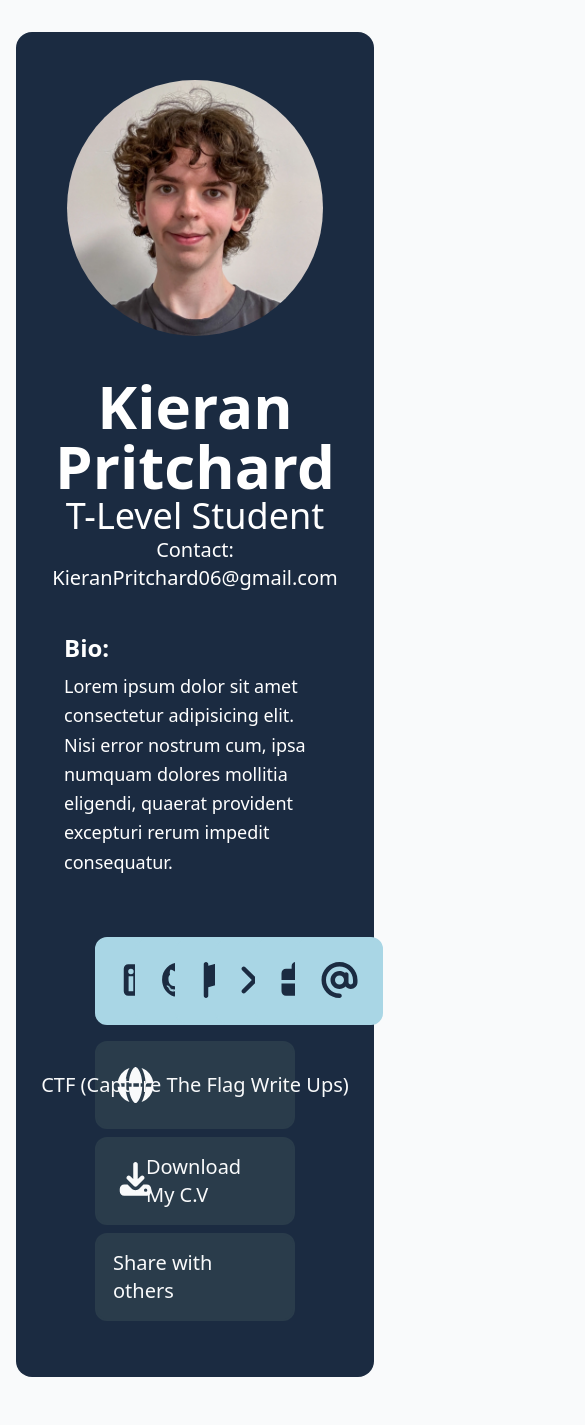
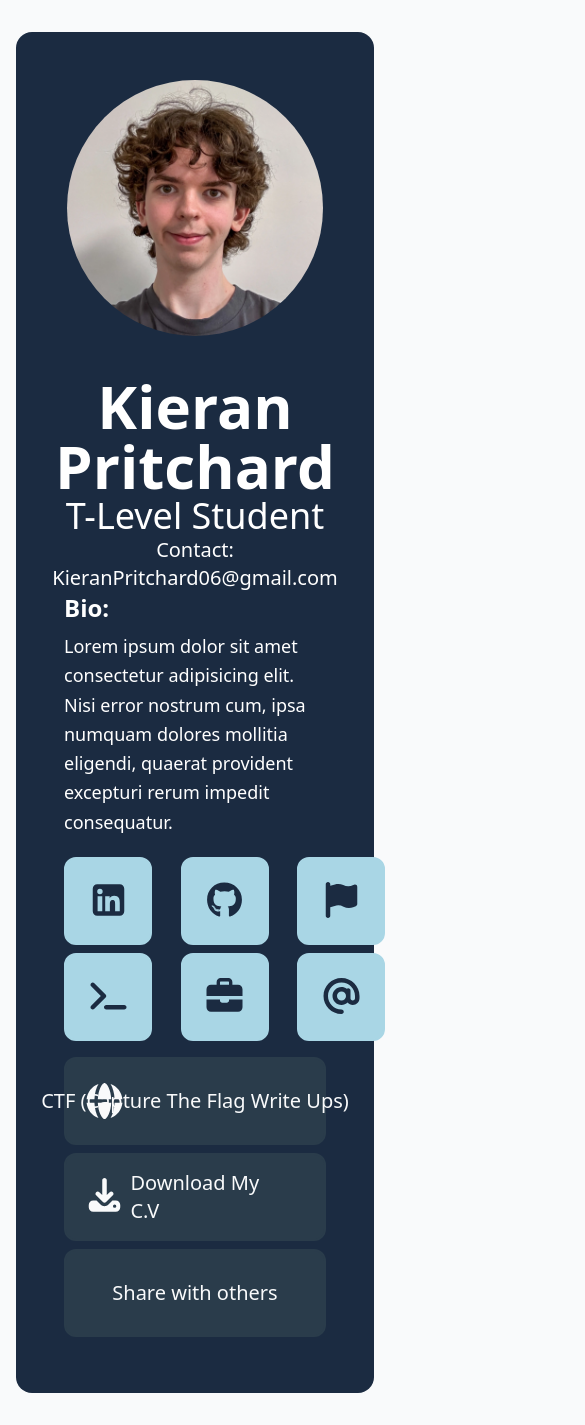
Before and after one commit to KieranPritchard/LinkNest, a React (Vite) app: page / in a window 390 px wide. Shown: the whole page, 585 px wide, since content can reach past the window. Built offline with nearby package versions, Linux system fonts and the light colour scheme.

Commit message:
added reponsive rows

```diff
--- a/src/App.jsx
+++ b/src/App.jsx
@@ -6,27 +6,31 @@
 import DownloadButton from './components/Buttons/DownloadButton'
 import LongButton from './components/Buttons/LongButton'
 import SmallButton from './components/Buttons/SmallButton'
+import ImageDropDownButton from './components/Buttons/ImageDropDownButton'
+
 // Imports for files
 import CV from '../src/assets/Kieran_Pritchard_C.V.pdf'
-import ImageDropDownButton from './components/Buttons/ImageDropDownButton'
 import ShareQRCode from '../src/assets/qr_code.webp'
 
 function App() {
-  return(
+  return (
     <>
       {/* Displays the background colour of the app */}
       <div className='min-h-screen dark:bg-[#0d1b2a] bg-[#f9fafb] py-4'>
-        {/* Wrapps the other components in a background component */}
+
+        {/* Wraps the other components in a background component */}
         <ContentBackground>
-          {/* Returns the personal vio and biography */}
+
+          {/* Returns the personal bio and biography */}
           <PersonalBio />
           <Biography />
+
           <div className='flex justify-center pt-5 gap-10'>
-            {/* Left Spacer */}
-            <div className="w-64 flex-shrink-0"></div>
+            {/* Left Spacer - Aligns with the image/spacer in components above */}
+            <div className="w-64 flex-shrink-0 hidden md:block"></div>
 
             {/* Content Section */}
-            <div className='flex-1 grid grid-cols-6 gap-x-10 gap-y-2'>
+            <div className='flex-1 grid grid-cols-3 md:grid-cols-6 gap-x-22 md:gap-x-10 gap-y-2'>
               <SmallButton icon={"Linkedin"} link={"https://www.linkedin.com/in/kieran-pritchard/"}/>
               <SmallButton icon={"Github"} link={"https://github.com/KieranPritchard"}/>
               <SmallButton icon={"Try Hack Me"} link={"https://tryhackme.com/p/OverFl0x"}/>
@@ -35,16 +39,17 @@
               <SmallButton icon={"Email"} link={"mailto:KieranPritchard06@gmail.com"}/>
 
               {/* This will now align perfectly with the edges of the buttons above */}
-              <div className='col-span-6'>
+              <div className='col-span-3 md:col-span-6'>
                   <LongButton text="CTF (Capture The Flag Write Ups)" link="https://kieranpritchard.github.io/CTF-Showcase/#/" icon="globe" />
                   <DownloadButton fileName={"KieranPritchard-C.V.pdf"} file={CV} text={"Download My C.V"}/>
                   <ImageDropDownButton text={"Share with others"} image={ShareQRCode} altText={"QR code to share with other people"}/>
               </div>
             </div>
 
-            {/* Right Spacer */}
-            <div className="w-64 flex-shrink-0"></div>
+            {/* Right Spacer - Matches the right-side alignment of the bio */}
+            <div className="w-64 flex-shrink-0 hidden md:block"></div>
           </div>
+
         </ContentBackground>
       </div>
     </>
--- a/src/components/Bio/Biography.jsx
+++ b/src/components/Bio/Biography.jsx
@@ -4,7 +4,7 @@
         <div className="flex flex-col justify-start gap-10 md:flex-row">
 
             {/* Spacer: This matches the width of the img (w-64) exactly */}
-            <div className="w-64 flex-shrink-0"></div>
+            <div className="w-64 flex-shrink-0 hidden md:block"></div>
 
             {/* Content column */}
             <div className="flex flex-col text-white">
@@ -17,7 +17,7 @@
             </div>
 
             {/* Spacer: This matches the width of the img (w-64) exactly */}
-            <div className="w-64 flex-shrink-0"></div>
+            <div className="w-64 flex-shrink-0 hidden md:block"></div>
 
         </div>
     )
```
